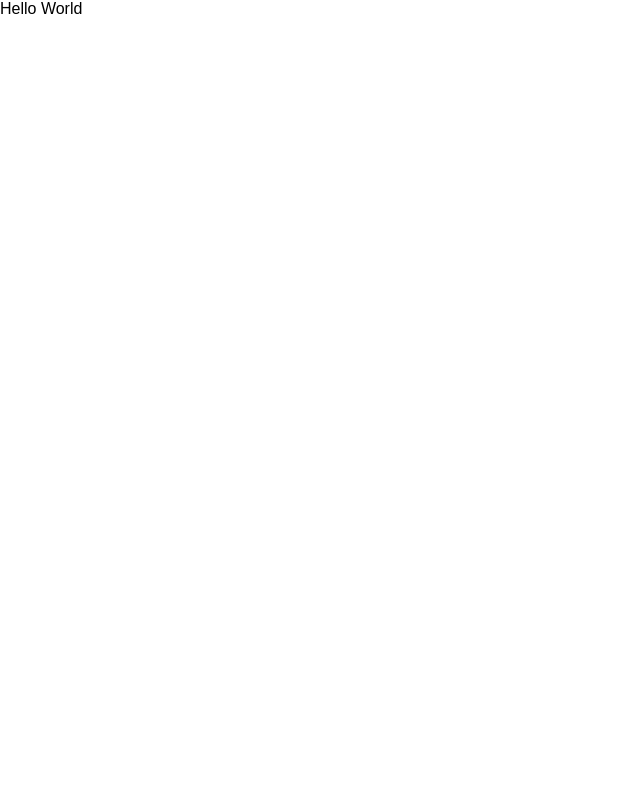
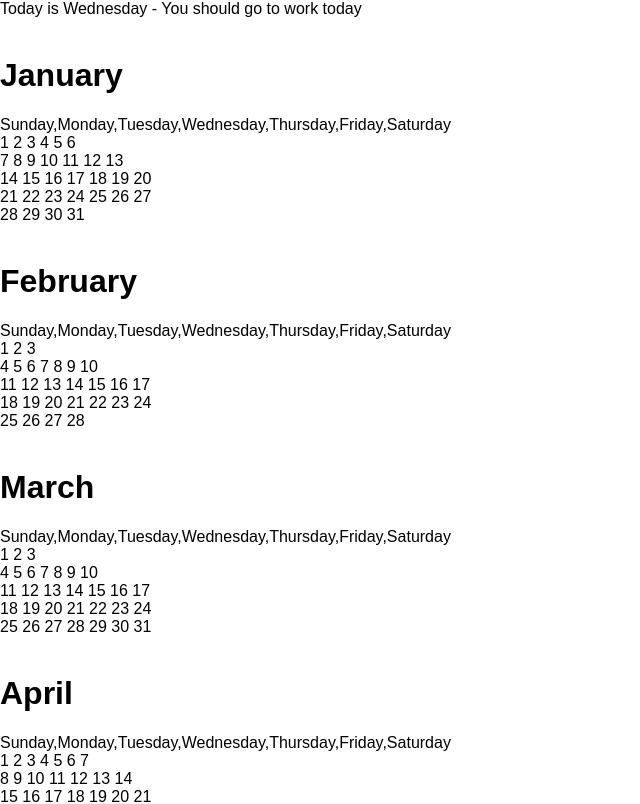
Before and after one commit to GroceriStar/react-Louise-tutorial, a React (Create React App) app: page / in a window 1280 px wide. Shown: the top 804 px of the page, without its empty margins (0-640 px from the left). Built offline with nearby package versions, Linux system fonts and the light colour scheme.

Commit message:
#3 Part 2 of Tutorial plus unstyled calender functionality

```diff
--- a/src/App.js
+++ b/src/App.js
@@ -1,12 +1,29 @@
 import React, { Component } from 'react';
+import Calender from './Calender';
 
 class App extends Component {
+
+  getDayName(number) {
+    let days = ['Sunday', 'Monday', 'Tuesday', 'Wednesday', 'Thursday', 'Friday', 'Saturday'];
+    return days[number];
+  }
+
   render() {
-    return (
-      <div>
-        Hello World
-      </div>
-    );
+    let today = new Date().getDay();
+    if(today === 6 || today === 0)
+      return (
+        <div>
+          <div>Today is {this.getDayName(today)} - You can watch TV all day today</div>
+          <Calender></Calender>
+        </div>);
+    else
+      return (
+        <div>
+          <div>Today is {this.getDayName(today)} - You should go to work today</div>
+          <Calender></Calender>
+        </div>);
+
+
   }
 }
 
--- /dev/null
+++ b/src/Calender.js
@@ -0,0 +1,38 @@
+import React, { Component } from 'react';
+import Month from './Month';
+
+class Calender extends Component {
+    year = 2018;
+    months = ["January", "February", "March", "April", "May", "June", "July", "August", "September", "October", "November", "December"];
+    days = ['Sunday', 'Monday', 'Tuesday', 'Wednesday', 'Thursday', 'Friday', 'Saturday'];
+    calender = [];
+
+    getCalenderData() {
+        this.months.forEach((month, index) => {
+            var lastDate = new Date(this.year, index + 1, 0);
+            var daysInMonth = [];
+
+            for (var i = 1; i <= lastDate.getDate(); i++){
+                var dayStr = this.days[new Date(this.year, index, i).getDay()];
+                daysInMonth.push({ dayNum: i, dayString: dayStr });
+            }
+
+            this.calender.push({ year: this.year, month: month, days: daysInMonth });
+        })
+        return this.calender;
+}
+
+    render() {
+        return (
+            <div>
+                {
+                    this.getCalenderData().map((month, i) => {
+                        return <Month month={month} days={this.days}></Month>
+                    })
+                }
+            </div>
+        )
+    }
+}
+
+export default Calender;
--- /dev/null
+++ b/src/Month.js
@@ -0,0 +1,25 @@
+import React, { Component } from 'react';
+
+class Month extends Component {
+
+  render() {
+      console.log(this.props.month.days);
+      return <div>
+          <br />
+          <h1>{this.props.month.month}</h1>
+          {this.props.days+""}
+          <br/>
+          {
+              this.props.month.days.map(day => {
+                  if (day.dayString === "Saturday")
+                  {
+                      return <span>{day.dayNum + "  "}<br/></span>
+                  }
+                  return <span>{day.dayNum + "  "}</span>
+              })
+            }
+      </div>;
+  }
+}
+
+export default Month;
```
